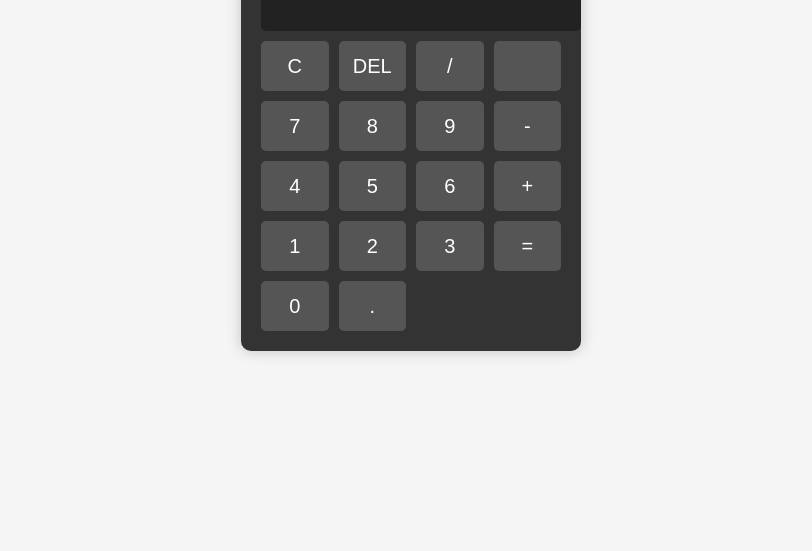
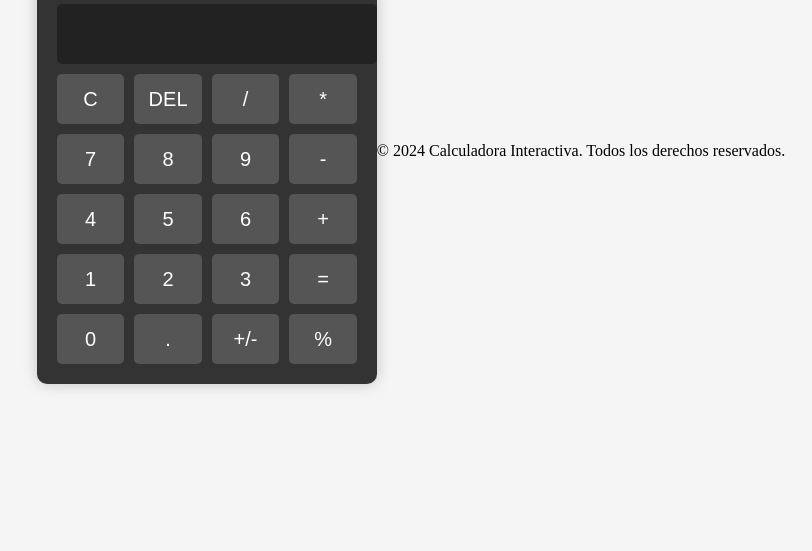
Before and after one commit to juliich/Calculadora, a plain HTML site: page calculator.html in a window 1280 px wide. Shown: the part 249-800 px from the top of the page, without its empty margins (229-1041 px from the left). Drawn offline with Linux system fonts and the light colour scheme.

Commit message:
Mejorando calculadora

```diff
--- a/calculator.html
+++ b/calculator.html
@@ -7,14 +7,16 @@
   <link rel="stylesheet" href="style.css">
 </head>
 <body>
-  <div class="calculator">
+  <section class="calculator">
+    <h2>Calculadora</h2>
+    <div class="calculator-container">
         <input type="text" id="display" readonly />
 
         <div class="buttons">
             <button onclick="clearDisplay()">C</button>
             <button onclick="deleteLast()">DEL</button>
             <button onclick="appendSymbol('/')">/</button>
-      <button onclick="appendSymbol('')"></button>
+            <button onclick="appendSymbol('*')">*</button>
 
             <button onclick="appendSymbol('7')">7</button>
             <button onclick="appendSymbol('8')">8</button>
@@ -33,8 +35,16 @@
 
             <button onclick="appendSymbol('0')">0</button>
             <button onclick="appendSymbol('.')">.</button>
+            <button onclick="toggleSign()">+/-</button>
+            <button onclick="calculatePercentage()">%</button>
         </div>
     </div>
+</section>
+<footer class="footer">
+  <div class="container">
+      <p>&copy; 2024 Calculadora Interactiva. Todos los derechos reservados.</p>
+  </div>
+</footer>
   <script src="script.js"></script>
 </body>
 </html>
```
Lines whose indentation alone changed are shown as unchanged.
